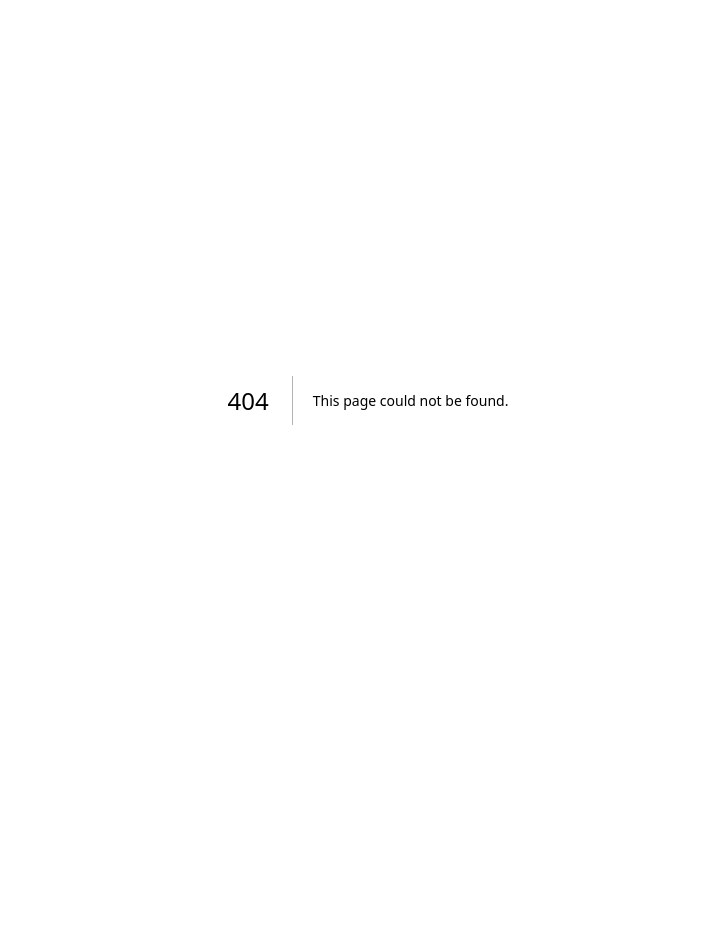
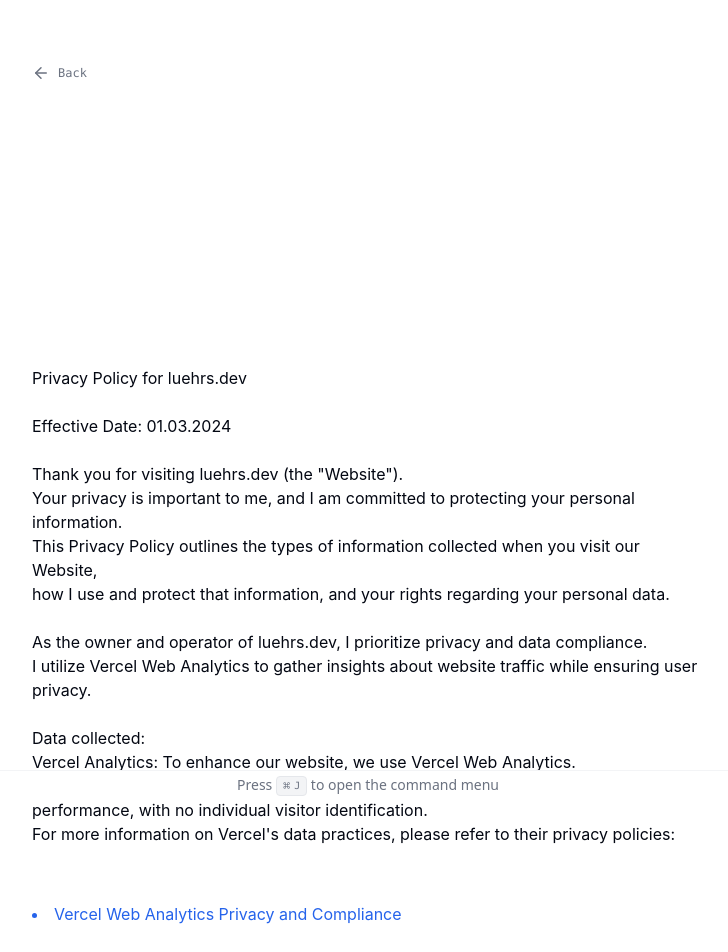
Before and after one commit to Nevoo/cv, a Next.js app: page /privacy in a window 1280 px wide. Before the commit this address had no page. Shown: the top 952 px of the page, without its empty margins (272-1000 px from the left). Before the commit the page ends 800 px from the top, so only its background shows below. Built offline with nearby package versions, Linux system fonts and the light colour scheme.

Commit message:
added privacy policy

```diff
--- a/src/app/page.tsx
+++ b/src/app/page.tsx
@@ -2,12 +2,13 @@
 import { Card, CardHeader, CardContent } from "@/components/ui/card";
 import { Badge } from "@/components/ui/badge";
 import { CommandMenu } from "@/components/command-menu";
-import { Metadata } from "next";
+import Link from "next/link";
 import { Section } from "@/components/ui/section";
 import { GlobeIcon, MailIcon, PhoneIcon } from "lucide-react";
 import { Button } from "@/components/ui/button";
 import { RESUME_DATA } from "@/data/resume-data";
 import { ProjectCard } from "@/components/project-card";
+import { Metadata } from "next/types";
 
 export const metadata: Metadata = {
   title: `${RESUME_DATA.name} | ${RESUME_DATA.about}`,
@@ -16,6 +17,7 @@
 
 export default function Page() {
   return (
+    <>
       <main className="container relative mx-auto scroll-my-12 overflow-auto p-4 print:p-12 md:p-16">
         <section className="mx-auto w-full max-w-2xl space-y-8 bg-white print:space-y-6">
           <div className="flex items-center justify-between">
@@ -76,7 +78,9 @@
               <div className="hidden flex-col gap-x-1 font-mono text-sm text-muted-foreground print:flex">
                 {RESUME_DATA.contact.email ? (
                   <a href={`mailto:${RESUME_DATA.contact.email}`}>
-                  <span className="underline">{RESUME_DATA.contact.email}</span>
+                    <span className="underline">
+                      {RESUME_DATA.contact.email}
+                    </span>
                   </a>
                 ) : null}
                 {RESUME_DATA.contact.tel ? (
@@ -198,5 +202,18 @@
           ]}
         />
       </main>
+      <footer className="container relative mx-auto scroll-my-12 overflow-auto p-4 print:p-12 md:p-16">
+        <section className="mx-auto w-full max-w-2xl space-y-8 bg-white print:space-y-6">
+          <p className="max-w-md items-center text-pretty font-mono text-xs text-muted-foreground">
+            <Link
+              className="inline-flex gap-x-1.5 align-baseline leading-none hover:underline"
+              href="/privacy"
+            >
+              Privacy Policy
+            </Link>
+          </p>
+        </section>
+      </footer>
+    </>
   );
 }
--- /dev/null
+++ b/src/pages/privacy.tsx
@@ -0,0 +1,117 @@
+import { CommandMenu } from "@/components/command-menu";
+import { RESUME_DATA } from "@/data/resume-data";
+
+import "../app/globals.css";
+import Link from "next/link";
+import { HomeIcon, ArrowLeft } from "lucide-react";
+
+export default function Privacy() {
+  return (
+    <>
+      <header className="container relative mx-auto scroll-my-12 print:p-12 md:p-16">
+        <section className="mx-auto w-full max-w-2xl space-y-8 bg-white print:space-y-6">
+          <Link
+            href="/"
+            className="inline-flex gap-x-1.5 align-baseline leading-none"
+          >
+            <div className="flex max-w-md items-center text-pretty font-mono text-xs text-muted-foreground hover:underline">
+              <ArrowLeft size={18} />
+              <p className="text-s ml-2">Back</p>
+            </div>
+          </Link>
+        </section>
+      </header>
+      <main className="spaceb container relative mx-auto scroll-my-12 overflow-auto p-4 print:p-12 md:p-16">
+        <section className="mx-auto w-full max-w-2xl space-y-8 bg-white print:space-y-6">
+          <pre
+            style={{
+              fontFamily: "Inter",
+              textAlign: "left",
+              paddingTop: "150px",
+              whiteSpace: "pre-wrap",
+              wordWrap: "break-word",
+            }}
+          >
+            {`Privacy Policy for luehrs.dev
+
+Effective Date: 01.03.2024
+
+Thank you for visiting luehrs.dev (the "Website").
+Your privacy is important to me, and I am committed to protecting your personal information.
+This Privacy Policy outlines the types of information collected when you visit our Website,
+how I use and protect that information, and your rights regarding your personal data.
+
+As the owner and operator of luehrs.dev, I prioritize privacy and data compliance.
+I utilize Vercel Web Analytics to gather insights about website traffic while ensuring user privacy.
+
+Data collected:
+Vercel Analytics: To enhance our website, we use Vercel Web Analytics.
+These tools collect aggregated data to provide insights into website usage and performance, with no individual visitor identification.
+For more information on Vercel's data practices, please refer to their privacy policies:
+    `}
+          </pre>
+          <div
+            style={{
+              fontFamily: "Inter",
+              textAlign: "left",
+            }}
+          >
+            <a
+              className="inline-flex gap-x-1.5 align-baseline leading-none text-blue-600 visited:text-purple-600 hover:underline"
+              href="https://vercel.com/docs/analytics/privacy-policy"
+            >
+              <ul className="list-inside list-disc">
+                <li>Vercel Web Analytics Privacy and Compliance</li>
+              </ul>
+            </a>
+          </div>
+          <pre
+            style={{
+              fontFamily: "Inter",
+              textAlign: "left",
+              whiteSpace: "pre-wrap",
+              wordWrap: "break-word",
+            }}
+          >
+            {`
+Updates to the Privacy Policy:
+This Privacy Policy may be updated periodically to reflect changes in our privacy practices.
+I will notify users of any material changes by posting the updated Privacy Policy on our Website.
+Your continued use of the Website after the posting of changes constitutes your acceptance of such changes.
+
+Contact Information:
+If you have any questions or concerns about this Privacy Policy or our privacy practices, please contact me at [rouven@luehrs.dev].
+
+By using our Website, you consent to the collection and use of non-personal data as described in this Privacy Policy.
+If you do not agree with the terms of this Policy, please do not use our Website.
+`}
+          </pre>
+          <CommandMenu
+            links={[
+              {
+                url: RESUME_DATA.personalWebsiteUrl,
+                title: "Personal Website",
+              },
+              ...RESUME_DATA.contact.social.map((socialMediaLink) => ({
+                url: socialMediaLink.url,
+                title: socialMediaLink.name,
+              })),
+            ]}
+          />
+        </section>
+      </main>
+      <footer className="container relative mx-auto scroll-my-12 overflow-auto p-4 print:p-12 md:p-16">
+        <section className="mx-auto w-full max-w-2xl space-y-8 bg-white print:space-y-6">
+          <p className="max-w-md items-center text-pretty font-mono text-xs text-muted-foreground">
+            <Link
+              className="inline-flex gap-x-1.5 align-baseline leading-none hover:underline"
+              href="/privacy"
+            >
+              Privacy Policy
+            </Link>
+          </p>
+        </section>
+      </footer>
+    </>
+  );
+}
```
Lines whose indentation alone changed are shown as unchanged.
